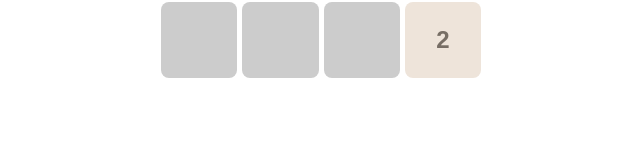
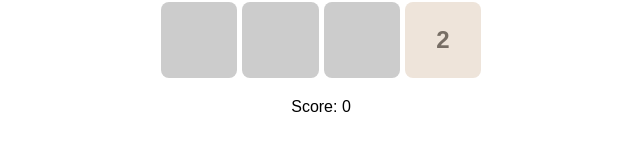
Before and after one commit to maden77/2048, a plain HTML site: page index.html in a window 1280 px wide. Shown: the part 322-472 px from the top of the page, 319-959 px from the left. Drawn offline with Linux system fonts and the light colour scheme.

Commit message:
Update index.html

```diff
--- a/index.html
+++ b/index.html
@@ -62,6 +62,7 @@
 <body>
   <h1>2048 maden </h1>
   <div id="game-board"></div>
+  <p id="score">Score: 0</p>
   <script>
     const board = document.getElementById("game-board");
     let grid = [];
```
